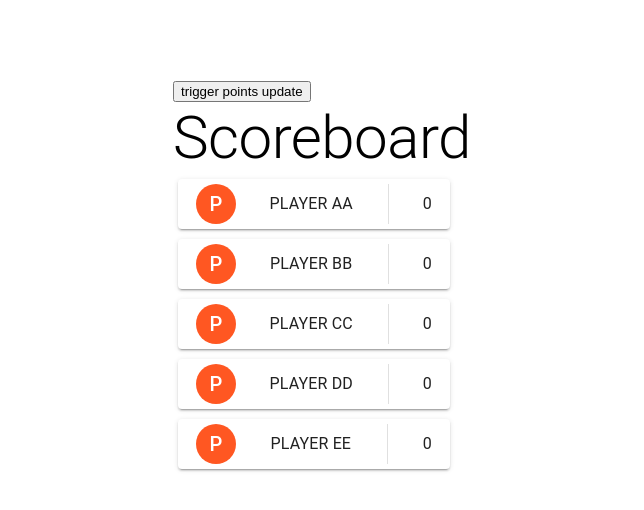
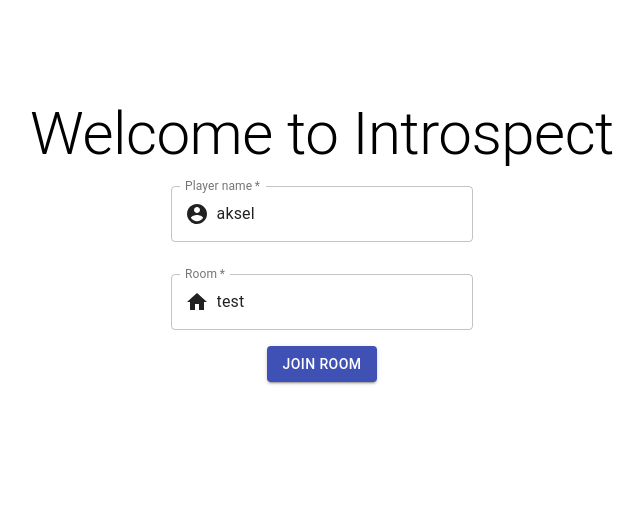
Before and after one commit to akselleirv/introspect-frontend, a React (Create React App) app: page / in a window 1280 px wide. Shown: the top 510 px of the page, without its empty margins (318-962 px from the left). Built offline with nearby package versions, Linux system fonts and the light colour scheme.

Commit message:
changed game flow

```diff
--- a/src/App.tsx
+++ b/src/App.tsx
@@ -1,9 +1,9 @@
-import React, { useState } from "react";
-import { WelcomePage } from "./views/WelcomePage/WelcomePage";
-import { createStyles, Grid, makeStyles, Theme } from "@material-ui/core";
-import { CompositionOfGameAndLobby } from "./views/CompositionOfGameAndLobby/CompositionOfGameAndLobby";
-import { SelfVoting } from "./views/Game/SelfVoting/SelfVoting";
-import { Player } from "./types/lobby";
+import React, { useState } from "react"
+import { WelcomePage } from "./views/WelcomePage/WelcomePage"
+import { createStyles, Grid, makeStyles, Theme } from "@material-ui/core"
+import { CompositionOfGameAndLobby } from "./views/CompositionOfGameAndLobby/CompositionOfGameAndLobby"
+import { SelfVoting } from "./views/Game/SelfVoting/SelfVoting"
+import { Player } from "./types/lobby"
 
 const useStyles = makeStyles((theme: Theme) =>
   createStyles({
@@ -14,20 +14,12 @@ const useStyles = makeStyles((theme: Theme) =>
       },
     },
   })
-);
+)
 
-const mockPlayers: Player[] = [
-  {name: 'Player AA', isReady: true},
-  {name: 'Player BB', isReady: true},
-  {name: 'Player CC', isReady: true},
-  {name: 'Player DD', isReady: true},
-  {name: 'Player EE', isReady: true},
-]
-
-export type GameInfo = { playerName: string; roomName: string };
+export type GameInfo = { playerName: string; roomName: string }
 function App() {
-  const classes = useStyles();
-  const [gameInfo, setGameInfo] = useState<GameInfo>();
+  const classes = useStyles()
+  const [gameInfo, setGameInfo] = useState<GameInfo>()
   return (
     <Grid
       className={classes.root}
@@ -40,16 +32,15 @@ function App() {
     >
       {gameInfo ? (
         <>
-        <CompositionOfGameAndLobby gameInfo={gameInfo}/>
+          <CompositionOfGameAndLobby gameInfo={gameInfo} />
         </>
       ) : (
-        // <WelcomePage
-        //   setGameInfo={(gameInfo: GameInfo) => setGameInfo(gameInfo)}
-        // />
-        <SelfVoting players={mockPlayers} gameInfo={{roomName: 'test', playerName: 'test'}} />
+        <WelcomePage
+          setGameInfo={(gameInfo: GameInfo) => setGameInfo(gameInfo)}
+        />
       )}
     </Grid>
-  );
+  )
 }
 
-export default App;
+export default App
--- a/src/components/AnimatedCount/AnimatedCount.tsx
+++ b/src/components/AnimatedCount/AnimatedCount.tsx
@@ -5,11 +5,10 @@ export function AnimatedCount({
 }: {
   points: number
 }) {
-  //@ts-ignore
   const countingAnimation = useSpring({
     from: { number: points },
     to: { number: points },
-    config: { friction: 100 },
+    config: { friction: 50 },
   })
 
   return (
--- a/src/components/PlayerButton/PlayerButton.tsx
+++ b/src/components/PlayerButton/PlayerButton.tsx
@@ -27,13 +27,11 @@ export function PlayerButton({
   extraStyle,
   actionHandler,
   disabled,
-  points
 }: {
   name: string;
   extraStyle?: React.CSSProperties | undefined;
   actionHandler?: (info: string) => void;
   disabled?: boolean
-  points?: string
 }) {
   const classes = useStyles();
 
@@ -55,10 +53,6 @@ export function PlayerButton({
         <Typography className={classes.name} noWrap variant="body1">
           {name.toUpperCase()}
         </Typography>
-        <Divider orientation="vertical" flexItem style={{marginLeft: 10}}/>
-        <Typography className={classes.name} noWrap variant="body1">
-          5
-        </Typography>
       </Button>
     </Grid>
   );
--- a/src/views/Game/SelfVoting/DisplaySelfVoteResult/DisplaySelfVoteResult.tsx
+++ b/src/components/Scoreboard/Scoreboard.tsx
@@ -10,16 +10,15 @@ import {
 import { useState } from "react"
 import { deepOrange } from "@material-ui/core/colors"
 import React from "react"
-import { Player } from "../../../../types/lobby"
-
 import { useTransition, animated } from "react-spring"
-import { AnimatedCount } from "../../../../components/AnimatedCount/AnimatedCount"
+import { AnimatedCount } from "../AnimatedCount/AnimatedCount"
+import { Player } from "../../types/lobby"
 
 const useStyles = makeStyles((theme: Theme) =>
   createStyles({
     list: {
       position: "absolute",
-      top: '10%',
+      top: "10%",
     },
     avatar: {
       color: theme.palette.getContrastText(deepOrange[500]),
@@ -44,21 +43,13 @@ const useStyles = makeStyles((theme: Theme) =>
   })
 )
 
-export function DisplaySelfVoteResult({ players }: { players: Player[] }) {
+export function Scoreboard({ players }: { players: Player[] }) {
   const classes = useStyles()
   const height = 60
 
-  const [mockedPlayers, setMockedPlayers] = useState([
-    { name: "Player AA", isReady: true, points: 0 },
-    { name: "Player BB", isReady: true, points: 0 },
-    { name: "Player CC", isReady: true, points: 0 },
-    { name: "Player DD", isReady: true, points: 0 },
-    { name: "Player EE", isReady: true, points: 0 },
-  ])
-
   //@ts-ignore
   const transition = useTransition(
-    mockedPlayers.map((player, i) => ({ ...player, y: i * height })),
+    players.map((player, i) => ({ ...player, y: i * height })),
     (player) => player.name,
     {
       from: { position: "absolute" },
@@ -67,23 +58,10 @@ export function DisplaySelfVoteResult({ players }: { players: Player[] }) {
     }
   )
 
-  function updatePointsEvent() {
-    setMockedPlayers((prev) =>
-      prev
-        .map((p) => ({
-          name: p.name,
-          isReady: p.isReady,
-          points: p.points === 0 ? Math.random() * 10 : 0,
-        }))
-        .sort((p1, p2) => p2.points - p1.points)
-    )
-  }
-
   return (
     <>
       <div className={classes.list}>
-      <button onClick={updatePointsEvent}>trigger points update</button>
-      <Typography variant="h2">Scoreboard</Typography>
+        <Typography variant="h2">Scoreboard</Typography>
         {/*@ts-ignore */}
         {transition.map(({ item, props: { y, ...rest }, key }) => (
           <animated.div
@@ -115,9 +93,6 @@ export function DisplaySelfVoteResult({ players }: { players: Player[] }) {
           </animated.div>
         ))}
       </div>
-
     </>
   )
 }
-
-//transform: "translate3d(0,-40px,0)"
--- a/src/consts/events/events.ts
+++ b/src/consts/events/events.ts
@@ -1,8 +1,8 @@
 export enum GameEvents {
-  PlayerVotedOnQuestion = "player_voted_on_question",
+  PlayerVotedOnQuestion = "register_question_vote",
   GetQuestionsRequest = "get_questions_request",
   GetQuestionsResponse = "get_questions_response",
-  NextQuestion = "next_question",
+  RoundIsDone = "round_is_done",
   IsSelfVote = "is_self_vote",
   RegisterSelfVote = 'register_self_vote',
 }
--- a/src/types/gameEvents.ts
+++ b/src/types/gameEvents.ts
@@ -1,4 +1,4 @@
-import { SelfVote } from "../views/Game/SelfVoting/DoSelfVoting/DoSelfVoting";
+import { SelfVote } from "../views/Game/SelfVoting/SelfVoting";
 
 export interface Vote {
     playerWhoReceivedTheVote: string
--- a/src/types/lobby.ts
+++ b/src/types/lobby.ts
@@ -1,4 +1,4 @@
-export type Player = { name: string; isReady: boolean };
+export type Player = { name: string; isReady: boolean; points: number };
 
 export interface LobbyRoomUpdate {
   players: Player[];
--- a/src/views/Game/QuestionVoting/QuestionVoting.tsx
+++ b/src/views/Game/QuestionVoting/QuestionVoting.tsx
@@ -12,8 +12,7 @@ import { GameEvents, PlayerInfo } from "../../../consts/events/events"
 import { useEventListener } from "../../../hooks/useEventListener/useEventListener"
 import { useEventListenerCallback } from "../../../hooks/useEventListenerCallback/useEventListenerCallback"
 import { useEventSender } from "../../../hooks/useEventSender/useEventSender"
-import { useQuestion } from "../../../hooks/useQuestions/useQuestions"
-import { PlayerVotedOnQuestion, Vote } from "../../../types/gameEvents"
+import { PlayerVotedOnQuestion, Question, Vote } from "../../../types/gameEvents"
 import { Player } from "../../../types/lobby"
 
 const MAX_VOTES_PER_ROUND = 2
@@ -34,23 +33,19 @@ const useStyles = makeStyles((theme: Theme) =>
 export function QuestionVoting({
   players,
   gameInfo,
+  question,
+  disableVoting,
+  setDisableVoting
 }: {
   players: Player[]
   gameInfo: GameInfo
+  question: Question
+  disableVoting: boolean
+  setDisableVoting: (disable: boolean) => void
 }) {
   const classes = useStyles()
-  const { question, nextQuestion } = useQuestion(gameInfo)
   const { sendEvent } = useEventSender(gameInfo)
   const [votes, setVotes] = useState<Vote[]>([])
-  useEventListenerCallback(
-    () => {
-      setDisableVoting(false)
-      nextQuestion()
-    },
-    GameEvents.NextQuestion,
-    gameInfo
-  )
-  const [disableVoting, setDisableVoting] = useState<boolean>(false)
 
   function handlePlayerVote(playerReceiver: string): void {
     if (question !== undefined) {
--- a/src/views/Game/SelfVoting/SelfVoting.tsx
+++ b/src/views/Game/SelfVoting/SelfVoting.tsx
@@ -1,20 +1,89 @@
-import React from "react"
+import { Button, ButtonGroup, Theme, Typography } from "@material-ui/core"
+import { createStyles, makeStyles } from "@material-ui/core/styles"
+import React, { useState } from "react"
 import { GameInfo } from "../../../App"
-import { Player } from "../../../types/lobby"
-import { DisplaySelfVoteResult } from "./DisplaySelfVoteResult/DisplaySelfVoteResult"
-import { DoSelfVoting } from "./DoSelfVoting/DoSelfVoting"
+import { GameEvents } from "../../../consts/events/events"
+import { useEventSender } from "../../../hooks/useEventSender/useEventSender"
+import { RegisterSelfVote, Question } from "../../../types/gameEvents"
+import MostVotedIcon from "@material-ui/icons/ExpandLess"
+import LeastVotedIcon from "@material-ui/icons/ExpandMore"
+import NeutralVotedIcon from "@material-ui/icons/Remove"
+
+export enum SelfVote {
+  MostVoted = "Most Voted",
+  Neutral = "Neutral",
+  LeastVoted = " Least Voted",
+}
+
+const useStyles = makeStyles((theme: Theme) =>
+  createStyles({
+    button: {
+      width: theme.spacing(35),
+    },
+  })
+)
 
 export function SelfVoting({
-  players,
+  question,
   gameInfo,
+  disableVoting,
+  setDisableVoting,
 }: {
-  players: Player[]
+  question: Question
   gameInfo: GameInfo
+  disableVoting: boolean
+  setDisableVoting: (disable: boolean) => void
 }) {
+  const classes = useStyles()
+  const { sendEvent } = useEventSender(gameInfo)
+
+  function handleSelfVote(vote: SelfVote) {
+    sendEvent<RegisterSelfVote>(GameEvents.RegisterSelfVote, {
+      player: gameInfo.playerName,
+      choice: vote,
+      question: question,
+    })
+    setDisableVoting(true)
+  }
   return (
     <>
-      {/*<DoSelfVoting gameInfo={gameInfo} /> */}
-      <DisplaySelfVoteResult players={players}/>
+      <Typography variant="h4" align="center">
+        {question.question}
+      </Typography>
+      <Typography align="center">are you either:</Typography>
+
+      <ButtonGroup
+        orientation="vertical"
+        color="primary"
+        aria-label="vertical contained primary button group"
+        variant="contained"
+        classes={{
+          root: classes.button,
+        }}
+        disabled={disableVoting}
+      >
+        <Button
+          style={{ margin: "1rem" }}
+          onClick={() => handleSelfVote(SelfVote.MostVoted)}
+          startIcon={<MostVotedIcon />}
+        >
+          {SelfVote.MostVoted}
+        </Button>
+        <Button
+          style={{ margin: "1rem" }}
+          onClick={() => handleSelfVote(SelfVote.Neutral)}
+          startIcon={<NeutralVotedIcon />}
+        >
+          {SelfVote.Neutral}
+        </Button>
+        <Button
+          style={{ margin: "1rem" }}
+          onClick={() => handleSelfVote(SelfVote.LeastVoted)}
+          startIcon={<LeastVotedIcon />}
+        >
+          {SelfVote.LeastVoted}
+        </Button>
+      </ButtonGroup>
     </>
   )
 }
```
Also changed, not shown: src/views/Game/Game.tsx (+67 -7 lines), src/views/Game/SelfVoting/DoSelfVoting/DoSelfVoting.tsx (deleted, +0 -86 lines).
